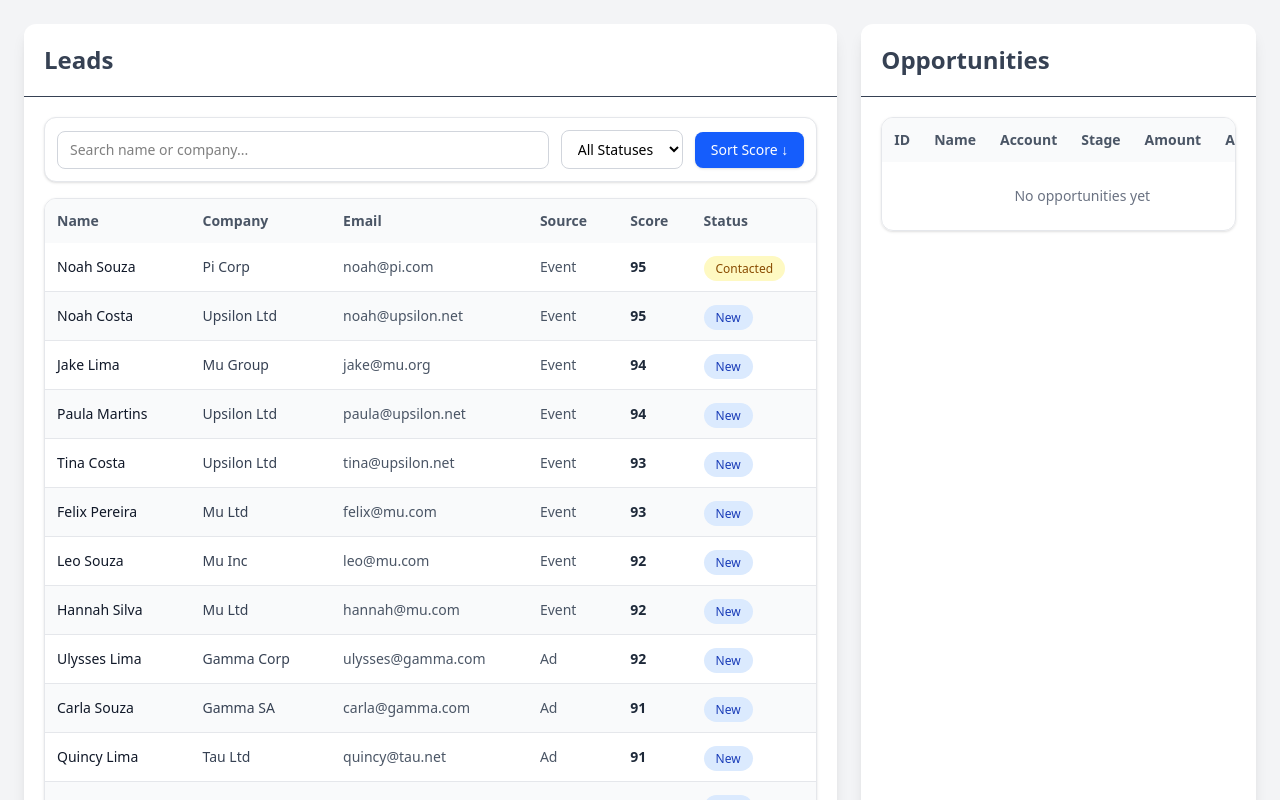
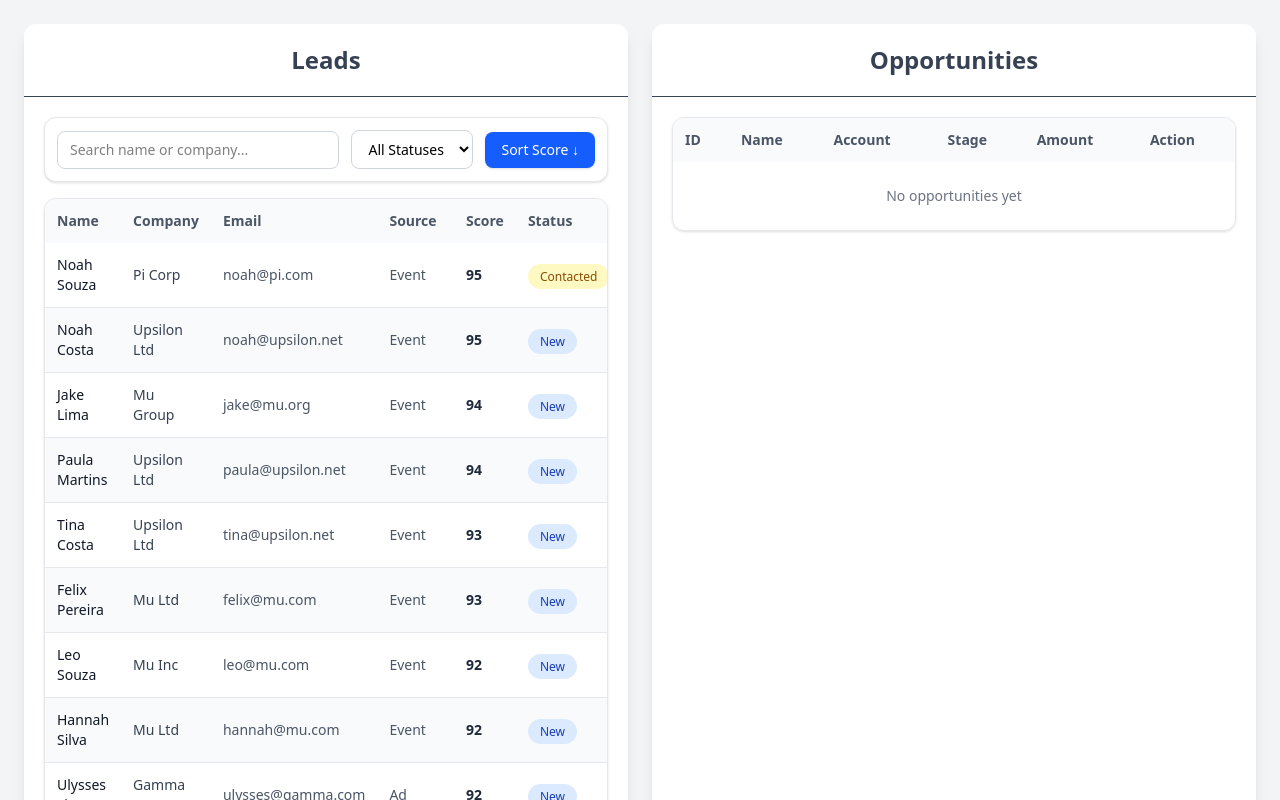
Before and after one commit to leoaltemari/mini-seller-console, a React (Vite) app: page / in a window 1280 px wide. Shown: the top 800 px of the page. Built offline with nearby package versions, Linux system fonts and the light colour scheme.

Commit message:
feat: creates a back to top component to handle mobile experience

```diff
--- a/src/App.tsx
+++ b/src/App.tsx
@@ -1,4 +1,6 @@
 
+
+import BackToTop from '@components/BackToTop';
 
 import { OpportunitiesProvider } from './context/OpportunitiesContext';
 import LeadsPage from './pages/LeadsPage';
@@ -8,6 +10,7 @@ export default function App() {
   return (
     <OpportunitiesProvider>
       <LeadsPage />
+      <BackToTop />
     </OpportunitiesProvider>
   )
 }
--- /dev/null
+++ b/src/components/BackToTop.tsx
@@ -0,0 +1,31 @@
+import { useEffect, useState } from 'react';
+
+
+export default function BackToTop() {
+  const [visible, setVisible] = useState(false);
+
+  // Show button when scrollY > 300px
+  useEffect(() => {
+    const handleScroll = () => setVisible(window.scrollY > 300);
+    window.addEventListener('scroll', handleScroll);
+
+    return () => window.removeEventListener('scroll', handleScroll);
+  }, []);
+
+  if (!visible) return null;
+
+  return (
+    <button
+      type="button"
+      onClick={() => window.scrollTo({ top: 0, behavior: 'smooth' })}
+      className="
+        fixed bottom-10 right-10 px-4 py-2 rounded-full bg-blue-600 text-white shadow-lg
+        hover:bg-blue-700 focus:outline-none focus:ring-2 focus:ring-blue-400
+        transition-colors duration-300 cursor-pointer
+      "
+      aria-label="Back to top"
+    >
+      ↑
+    </button>
+  );
+}
--- a/src/pages/LeadsPage.tsx
+++ b/src/pages/LeadsPage.tsx
@@ -72,9 +72,9 @@ export default function LeadsPage() {
 
   return (
     <div className="bg-gray-100 min-h-screen p-6">
-      <div className="mx-auto grid grid-cols-1 md:grid-cols-3 gap-6">
-        <div className="md:col-span-2 bg-white rounded-xl shadow-lg hover:shadow-xl transition-shadow">
-          <h1 className="text-2xl font-semibold text-gray-700 p-5 border-b">
+      <div className="mx-auto grid grid-cols-1 lg:grid-cols-4 gap-6">
+        <div className="order-1 lg:order-0 lg:col-span-2 bg-white rounded-xl shadow-lg hover:shadow-xl transition-shadow">
+          <h1 className="text-2xl text-center font-semibold text-gray-700 p-5 border-b">
             Leads
           </h1>
 
@@ -100,8 +100,8 @@ export default function LeadsPage() {
           </div>
         </div>
 
-        <div className="bg-white rounded-xl shadow-lg hover:shadow-xl transition-shadow">
-          <h1 className="text-2xl font-semibold text-gray-700 p-5 border-b">
+        <div className="order-0 lg:order-1 lg:col-span-2 bg-white rounded-xl shadow-lg hover:shadow-xl transition-shadow">
+          <h1 className="text-2xl text-center font-semibold text-gray-700 p-5 border-b">
             Opportunities
           </h1>
           <div className="p-5">
```
